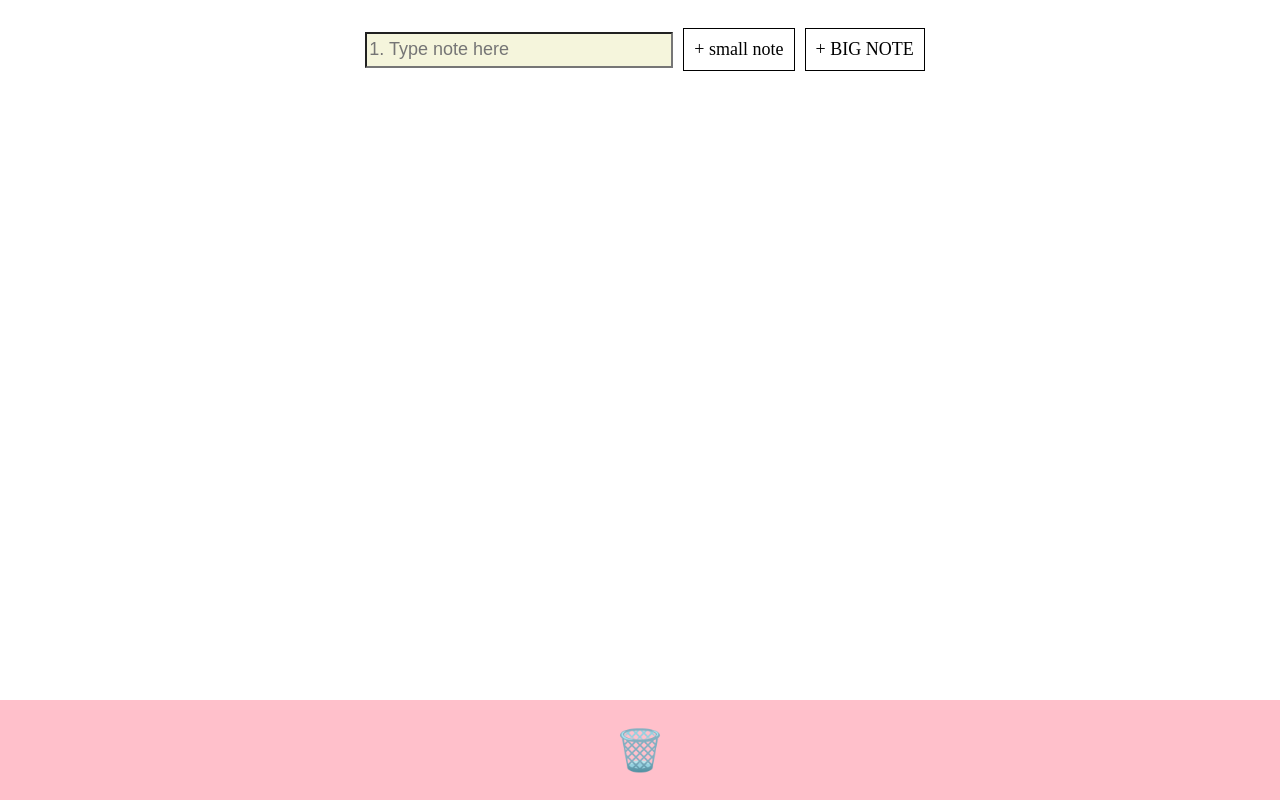
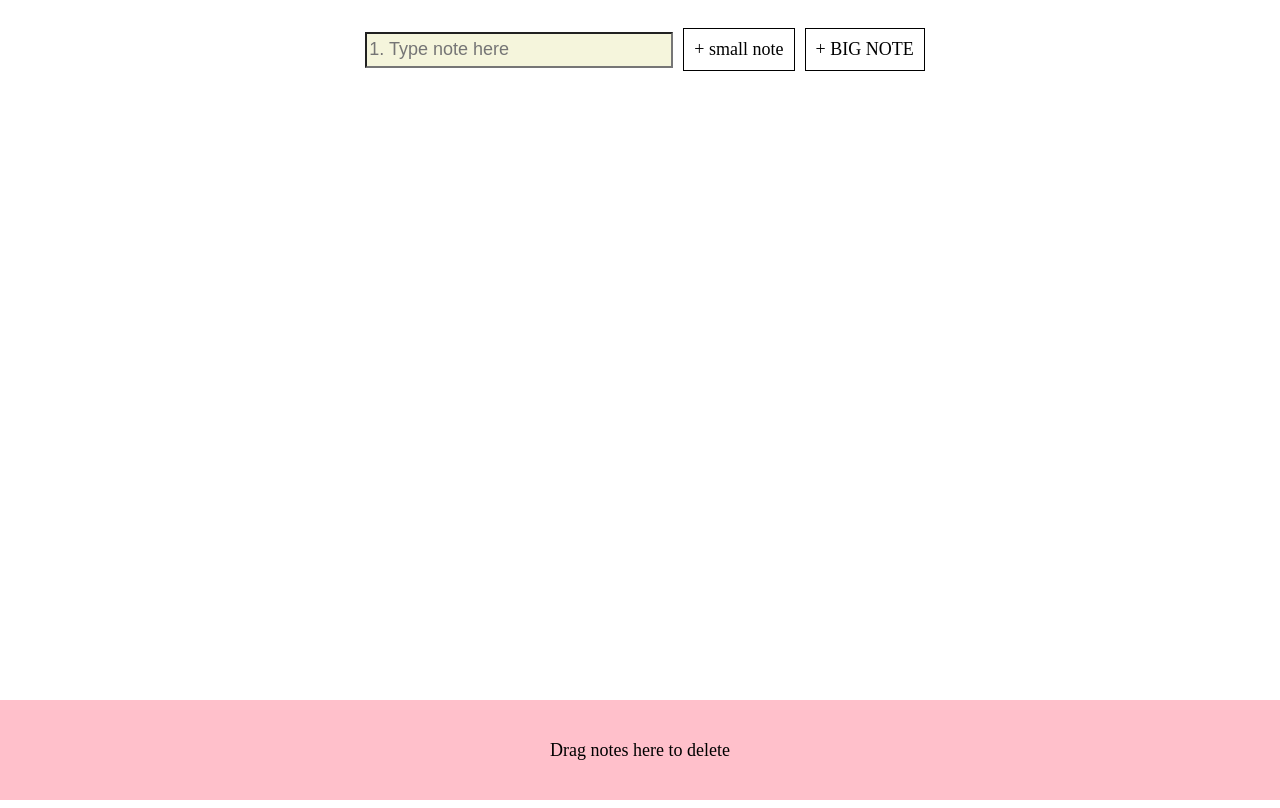
Before and after one commit to carloferrer/tempo-frontend-exercise, a React (Vite) app: page / in a window 1280 px wide. Built offline with nearby package versions, Linux system fonts and the light colour scheme.

Commit message:
Update trash

```diff
--- a/src/components/Trash.tsx
+++ b/src/components/Trash.tsx
@@ -19,6 +19,8 @@ export const Trash = ({ stickyOnTheMove, dispatchStickies }: TrashProps) => {
         display: 'flex',
         alignItems: 'center',
         justifyContent: 'center',
+        userSelect: 'none',
+        WebkitUserSelect: 'none',
       }}
       onMouseOver={() => {
         if (stickyOnTheMove) {
@@ -29,7 +31,7 @@ export const Trash = ({ stickyOnTheMove, dispatchStickies }: TrashProps) => {
         }
       }}
     >
-      <p style={{ fontSize: 40 }}>🗑️</p>
+      <p style={{ fontSize: 18 }}>Drag notes here to delete</p>
     </div>
   );
 };
```
